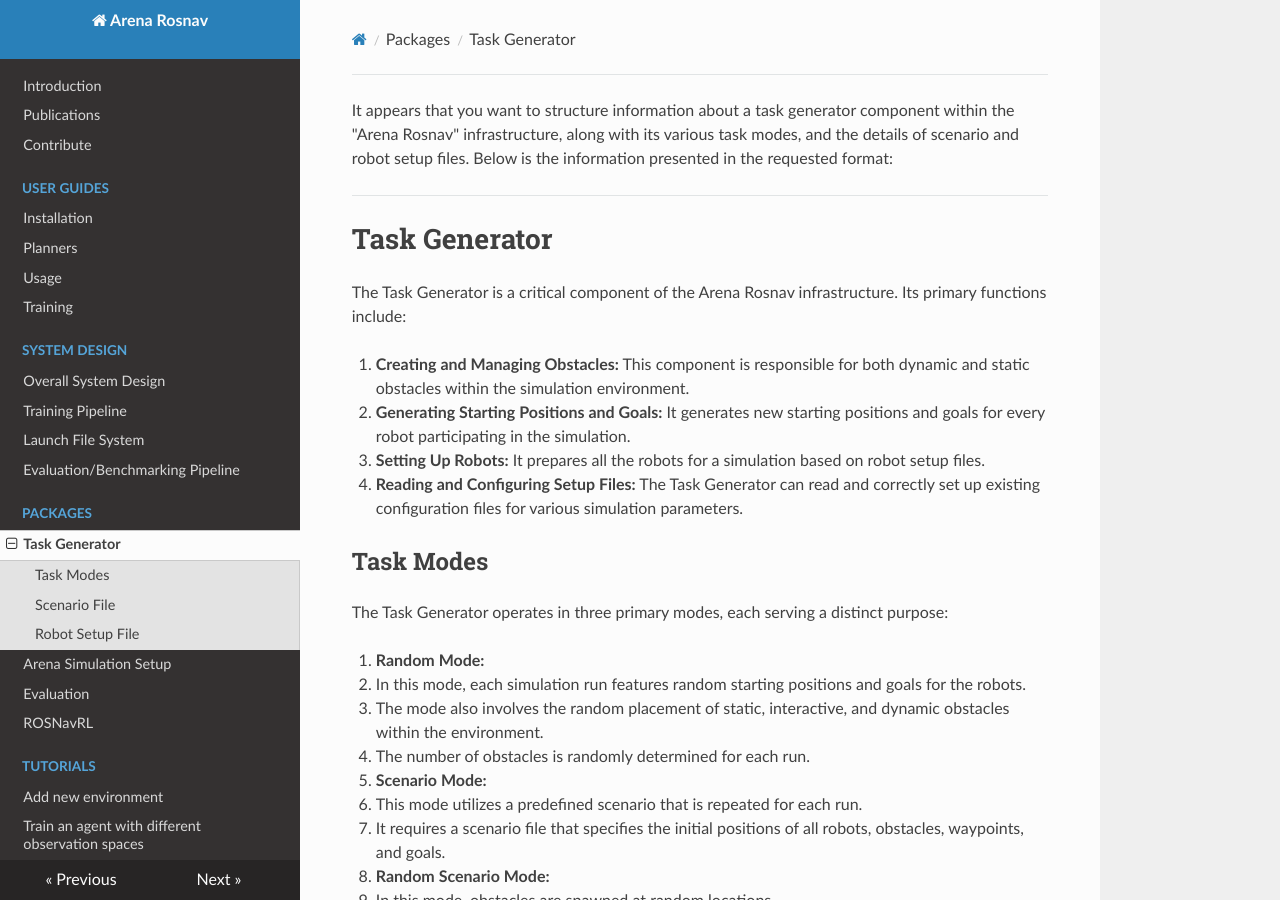
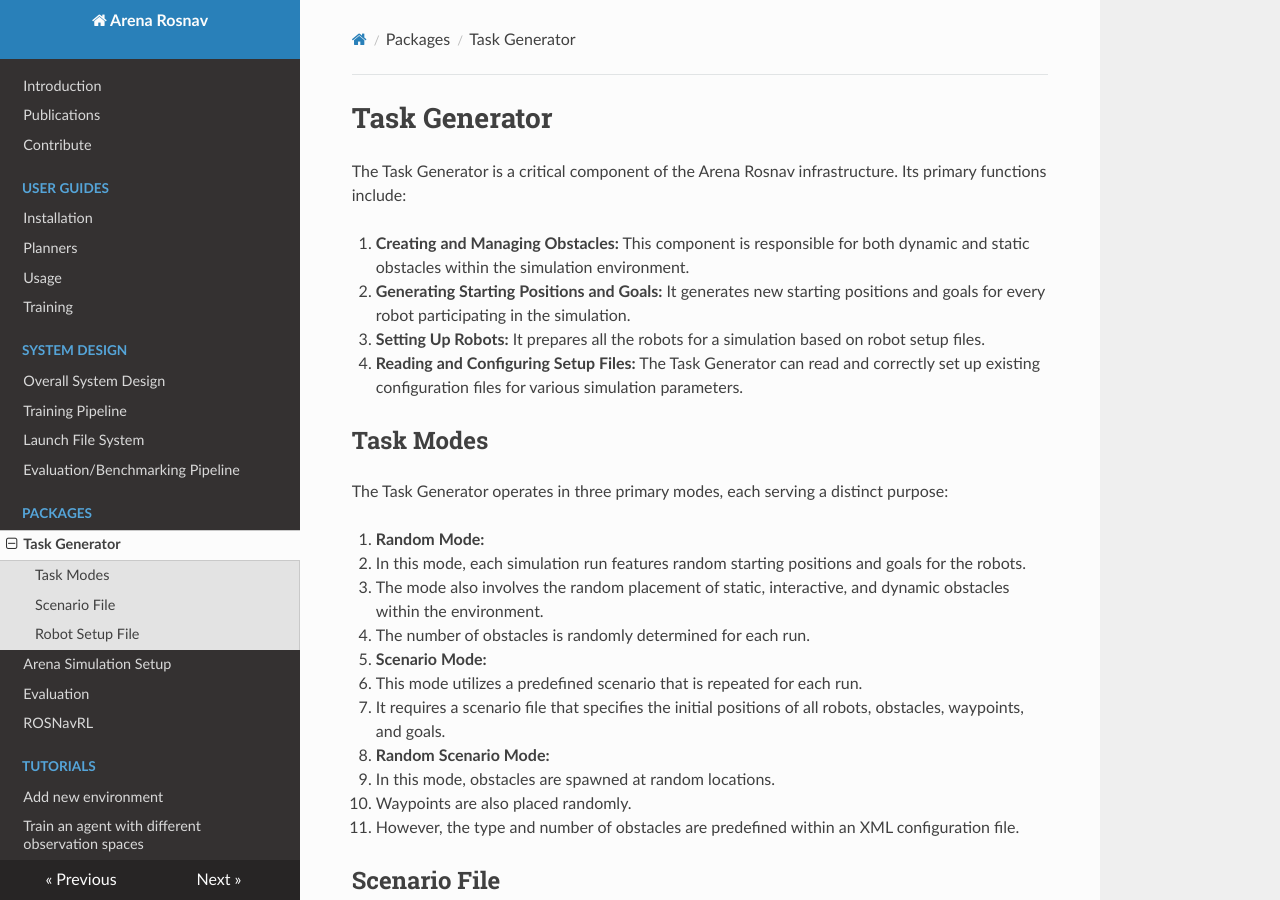
Before and after one commit to Arena-Rosnav/.github, an MkDocs documentation site: the page built from docs/packages/task_generator.md, in a window 1280 px wide and 900 px high. Built offline with MkDocs 1.6.1, drawn with Linux system fonts in a browser that asks for light colours; nearby versions of some CDN libraries; comment, search, counter and statistics services are not loaded.

Commit message:
Update task_generator.md

```diff
--- a/docs/packages/task_generator.md
+++ b/docs/packages/task_generator.md
@@ -1,7 +1,3 @@
-It appears that you want to structure information about a task generator component within the "Arena Rosnav" infrastructure, along with its various task modes, and the details of scenario and robot setup files. Below is the information presented in the requested format:
-
----
-
 # Task Generator
 
 The Task Generator is a critical component of the Arena Rosnav infrastructure. Its primary functions include:
```
